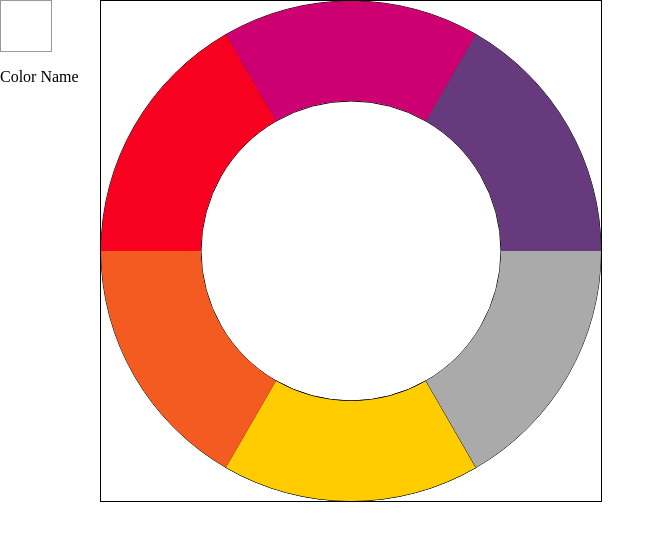
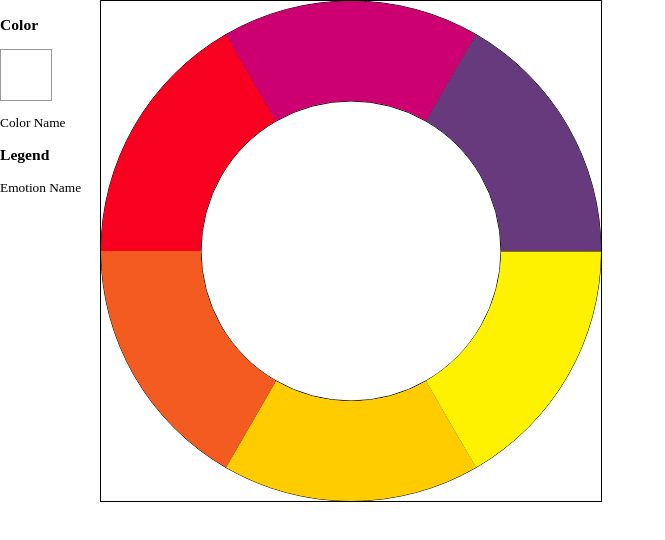
Before and after one commit to clemsos/feeling-wheel, a plain HTML site: page index.html in a window 1280 px wide. Shown: the whole page, without its empty margins (0-665 px from the left). Drawn offline with Linux system fonts and the light colour scheme.

Commit message:
fix missing part circle

```diff
--- a/canvas.js
+++ b/canvas.js
@@ -16,9 +16,9 @@ function Shape(iR, oR, pos, nb, fill, legend) {
   this.oR = oR || 1;
   this.iR = iR || 1;
   this.nb = nb || 1; // total number of element the loop
-  this.pos = pos || 1; // i position in the loop
-  this.fill = fill || '#AAAAAA'
-  this.legend = legend || 'text'
+  this.pos = pos || 0; // i position in the loop
+  this.fill = fill || '#AAAAAA';
+  this.legend = legend || 'text';
 
 }
 
@@ -50,7 +50,6 @@ Shape.prototype.draw = function(ctx) {
 
     this.n1 = Math.sin(angle) / Math.cos(angle+arc);
     this.n2 = Math.sin(angle) / Math.cos(angle+arc);
-
 
 }
 
@@ -182,14 +181,12 @@ CanvasState.prototype.draw = function() {
     var shapes = this.shapes;
     this.clear();
 
-
     // ** Add stuff you want drawn in the background all the time here **
-
 
     var l = shapes.length;
 
      // draw all shapes
-    for (var i = 0; i < l; i++) {
+    for (i = 0; i<l; i++) {
       var shape = shapes[i];
       shapes[i].draw(ctx);
     }
@@ -213,6 +210,11 @@ CanvasState.prototype.draw = function() {
 	ctx.stroke();
 	ctx.fill();
 	ctx.save();
+
+	// add basic interface
+	document.getElementById('colortest').style.background = mySel.fill;
+	document.getElementById('colorname').innerHTML = mySel.fill;
+	document.getElementById('legend').innerHTML = mySel.legend;
 
     }
 
--- a/index.html
+++ b/index.html
@@ -3,7 +3,7 @@
     <head>
 	<script type="text/javascript" src="jquery.js"></script>
         <style>
-            body { margin: 0px; padding: 0px;}
+            body { margin: 0px; padding: 0px; font-size:10pt}
             #colortest {border: 1px solid #9C9898; width:50px; height:50px;}
             .left {float:left;width:500px}
             .right {float:left;width:100px}
@@ -13,12 +13,15 @@
     <body>
 
 	<div class="right">
+		<h3>Color</h3>
 		<div id="colortest"></div>
 		<p id="colorname">Color Name</p>
+		<h3>Legend</h3>
+		<p id="legend">Emotion Name</p>
 	</div>
 	<div class="left">
 	<canvas id="canvas" width="500" height="500" style="border: 1px solid black;">
-	This text is displayed if your browser does not support HTML5 Canvas.
+		This text is displayed if your browser does not support HTML5 Canvas.
 	</canvas>
 	</div>
 
@@ -36,9 +39,8 @@
 	// get data
 	$.getJSON('test.json', function(data) {
 
+		$.each(data.wheels, function(key, val) {
 
-		$.each(data.wheels, function(key, val) {
-		   var wheelConfig = [];
 		   var colors = [];
 		   var legends = [];
 		   for(i =0;i < val.numberSegments*2;i++) {
@@ -50,7 +52,8 @@
 		   }
 
 	// all our shapes to canvas
-  	for(j=0;j<=val.numberSegments*2;j++) {
+  	for(j=0; j<val.numberSegments*2 ;j++) {
+	console.log(colors[j]);
 	 s.addShape(
 		new Shape(
 			val.insideRadius, // iR
@@ -61,12 +64,11 @@
 			legends[j] // legend
 			// val.textRadius,
 		));
-   }
+	}
 
 		 }); // end each
 
 	}); // end Json
-
 
 	}) // end document
 	</script>
--- a/test.json
+++ b/test.json
@@ -30,7 +30,11 @@
 	  {
 	    "color":"rgba(103,58,126,255)",
 	    "legend": "sick"
+	   }, {
+	    "color":"rgba(103,58,126,255)",
+	    "legend": "sick"
 	   }
+
 	]
     }
 ]}
```
